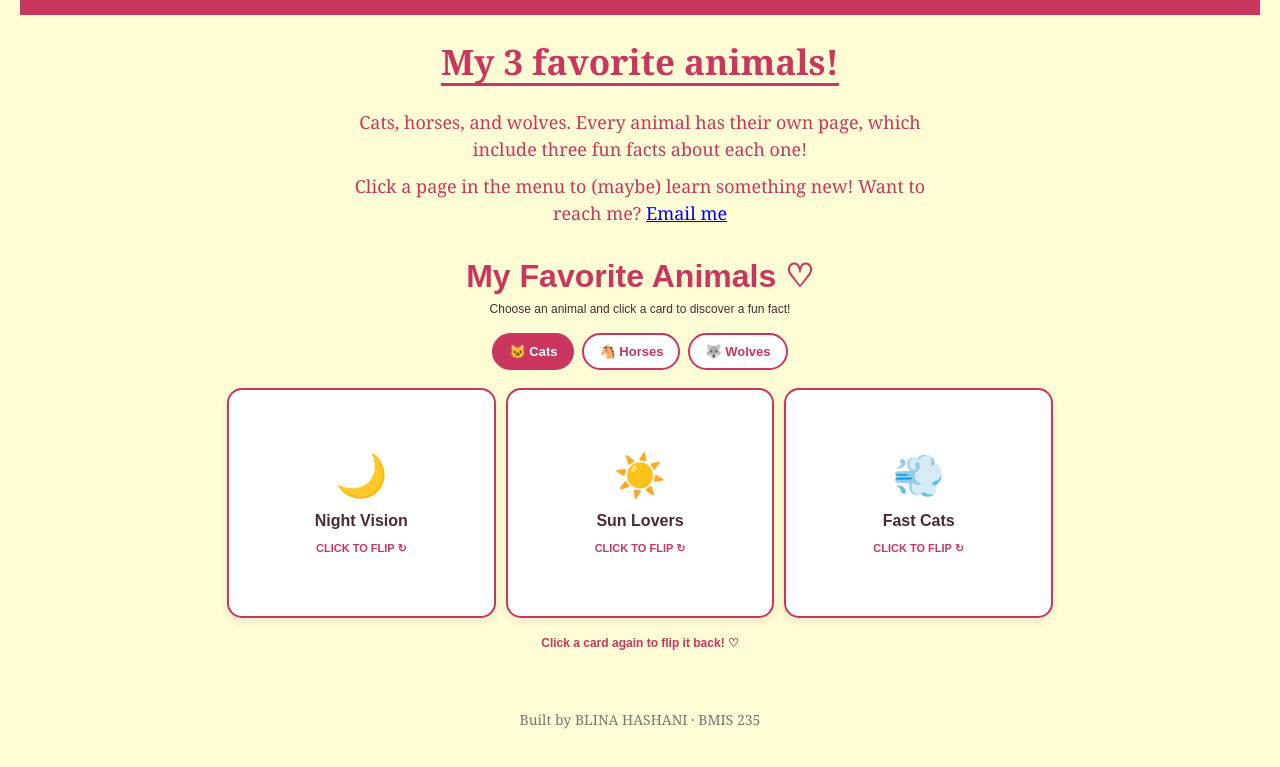
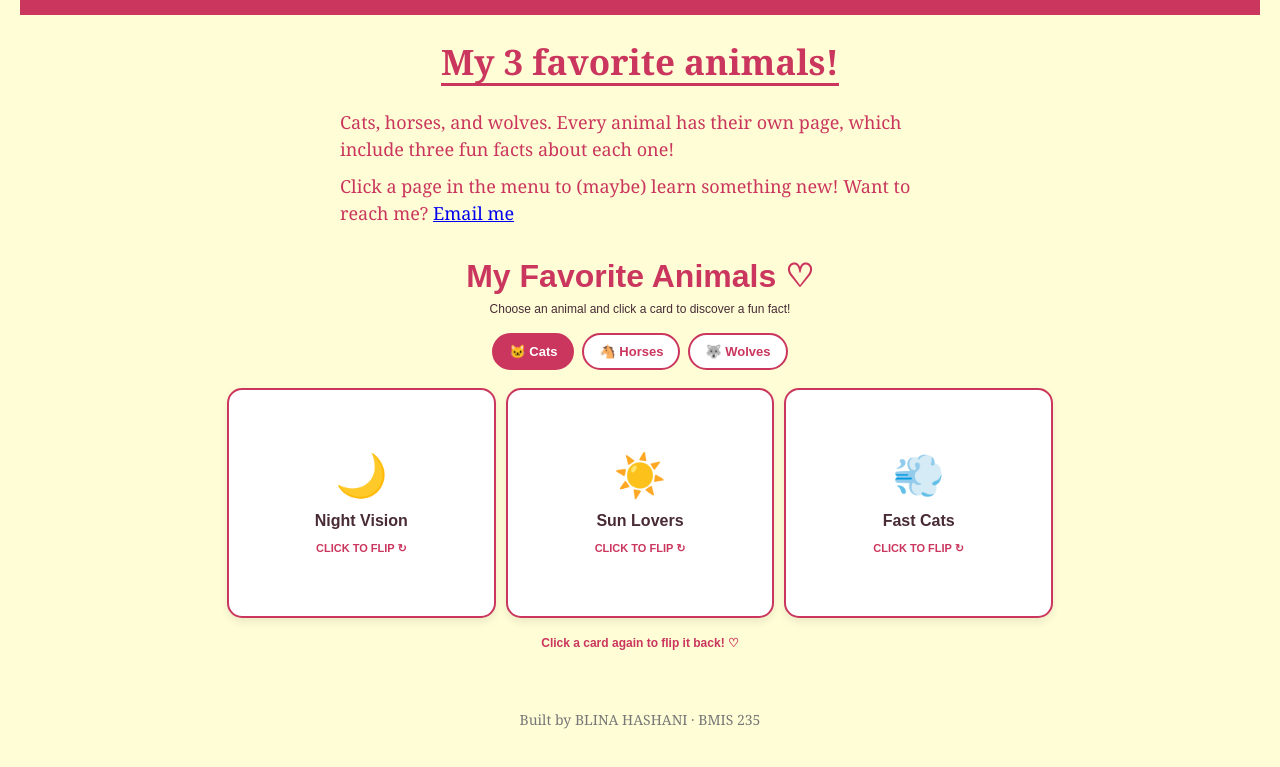
Before and after one commit to bhashani007/bmis235-html-3, a plain HTML site: page index.html in a window 1280 px wide. Shown: the part 71-838 px from the top of the page. Drawn offline with Linux system fonts and the light colour scheme.

Commit message:
Update styles.css

```diff
--- a/styles.css
+++ b/styles.css
@@ -10,21 +10,11 @@
    ===================================================================== */
 
 body {
-    font-family: "AquilineTwo", Georgia, serif;
+    font-family: Georgia, "Times New Roman", serif;
     background-color: #FEFDD6;
     color: #CA365D;
     margin: 0;
     padding: 0 20px 40px 20px;
-}
-
-/* Only paragraphs get this font */
-p {
-    font-family: Georgia, serif;
-    max-width: 600px;
-    margin: 10px auto;
-    font-size: 18px;
-    line-height: 1.5;
-    text-align: center;
 }
 
 /* the menu at the top of every page */
```
